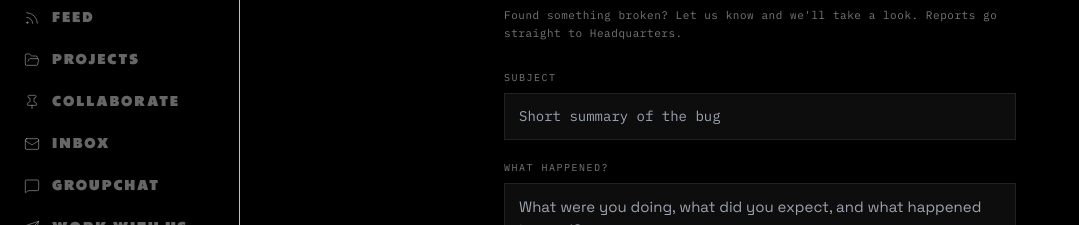
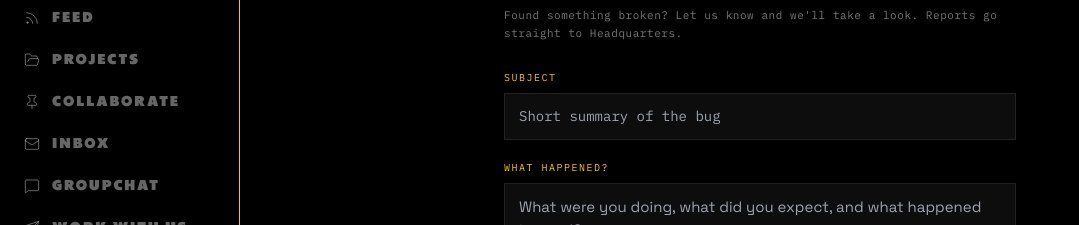
Before and after one commit to karnellmurray/16692136, a Next.js app in the folder blkuzz-portal/: page /portal/home/settings/report in a window 1280 px wide. Shown: the part 138-363 px from the top of the page, without its empty margins (0-1079 px from the left). Built offline with nearby package versions, Linux system fonts and the light colour scheme; no server answers; sample sign-in values are in the browser's storage.

Commit message:
Change Report Bugs form field labels to yellow
Co-Authored-By: Claude Sonnet 5 <noreply@anthropic.com>

```diff
--- a/blkuzz-portal/app/home/settings/report/page.js
+++ b/blkuzz-portal/app/home/settings/report/page.js
@@ -65,7 +65,7 @@ export default function ReportBugPage() {
       ) : (
         <form onSubmit={submit} style={{ display: 'flex', flexDirection: 'column', gap: 20 }}>
           <div>
-            <label style={{ display: 'block', fontFamily: MONO, fontSize: 10, letterSpacing: '0.15em', color: '#777', textTransform: 'uppercase', marginBottom: 8 }}>
+            <label style={{ display: 'block', fontFamily: MONO, fontSize: 10, letterSpacing: '0.15em', color: '#FDC214', textTransform: 'uppercase', marginBottom: 8 }}>
               Subject
             </label>
             <input value={subject} onChange={e => setSubject(e.target.value)} maxLength={200}
@@ -73,7 +73,7 @@ export default function ReportBugPage() {
           </div>
 
           <div>
-            <label style={{ display: 'block', fontFamily: MONO, fontSize: 10, letterSpacing: '0.15em', color: '#777', textTransform: 'uppercase', marginBottom: 8 }}>
+            <label style={{ display: 'block', fontFamily: MONO, fontSize: 10, letterSpacing: '0.15em', color: '#FDC214', textTransform: 'uppercase', marginBottom: 8 }}>
               What happened?
             </label>
             <textarea value={description} onChange={e => setDescription(e.target.value.slice(0, MAX_DESCRIPTION_LEN))} rows={7}
```
